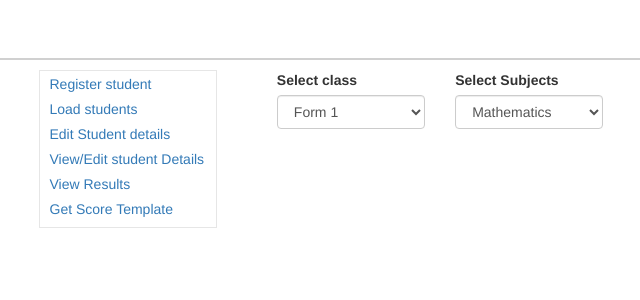
After one commit to lyawile/smisres, a CodeIgniter app: page /smis/index.php/student/scoreTemplate in a window 1280 px wide. The commit adds this page. Shown: the top 300 px of the page, without its empty margins (304-944 px from the left). Run offline with CodeIgniter, Linux system fonts and the light colour scheme.

Commit message:
Started to implement the page for generating the score template

```diff
--- a/application/controllers/student.php
+++ b/application/controllers/student.php
@@ -1,5 +1,5 @@
 <?php
-// error_reporting(0);
+ error_reporting(0);
 
 class Student extends CI_Controller {
 
@@ -136,6 +136,7 @@ class Student extends CI_Controller {
         $this->student_modal->getStudents($data);
     }
 
+
     public function edit() {
         if ($_SERVER['REQUEST_METHOD'] == 'POST') {
             $data = $this->input->post();
@@ -184,6 +185,10 @@ class Student extends CI_Controller {
             <?php
         }
     }
+    public function scoreTemplate(){
+        $data['content'] = 'student/scoreTemplate';
+        $this->load->view('main',$data);
+    }
 
     public function validateHumanName($name) {
         if (preg_match('/^[A-Za-z\']+$/', $name)) {
--- a/application/views/main.php
+++ b/application/views/main.php
@@ -21,6 +21,7 @@
                     <li><?php echo anchor('student/searchStudent', 'Edit Student details'); ?> </li>
                     <li><?php echo anchor('student/viewStudents', 'View/Edit student Details'); ?> </li>
                     <li><?php echo anchor('handlepdf/show', 'View Results', $data); ?> </li>
+                    <li><?php echo anchor('student/scoreTemplate', 'Get Score Template'); ?> </li>
                 </ul>
             </div>
             <div class="col-lg-4  col-md-8 col-sm-12 margin-control">
--- /dev/null
+++ b/application/views/student/scoreTemplate.php
@@ -0,0 +1,24 @@
+<div class="col-md-12">
+    <div class="col-md-6">
+        <div class="form-group">
+            <label for="stream">Select class</label>
+            <select class="form-control" id="stream">
+                <option>Form 1</option>
+                <option>Form 2</option>
+                <option>Form 3</option>
+                <option>Form 4</option>
+            </select>
+        </div>
+    </div>
+    <div class="col-md-6">
+        <label for="subjects">Select Subjects</label>
+        <select class="form-control">
+            <option>Mathematics</option>
+            <option>Geography</optio>
+            <option>Islamic Knowledge</option>
+            <option>Arabic Language</option>
+            <option>Kiswahili</option>
+        </select>
+        </select>
+    </div>
+</div>
```
Also changed, not shown: 1 other file.
